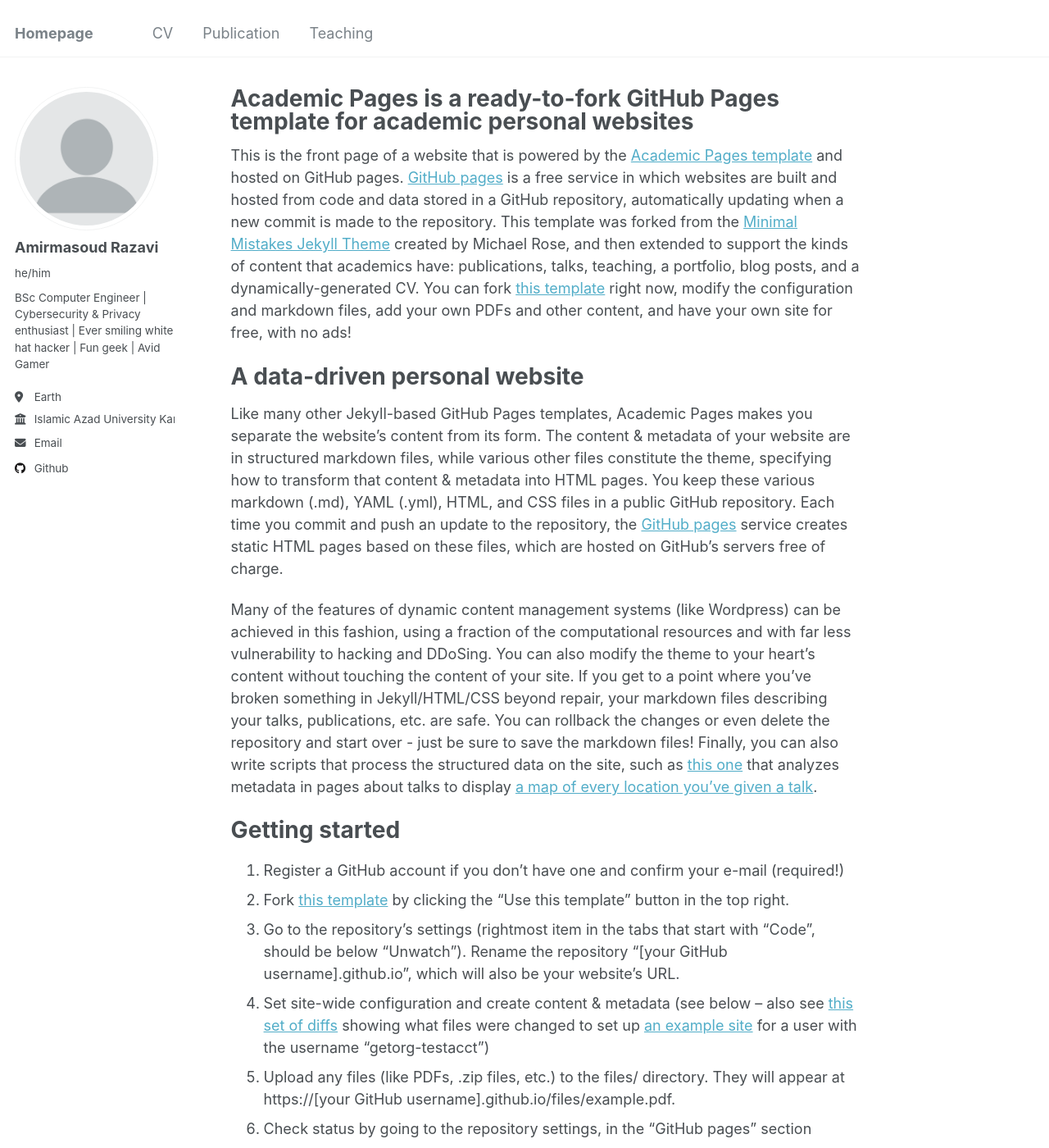
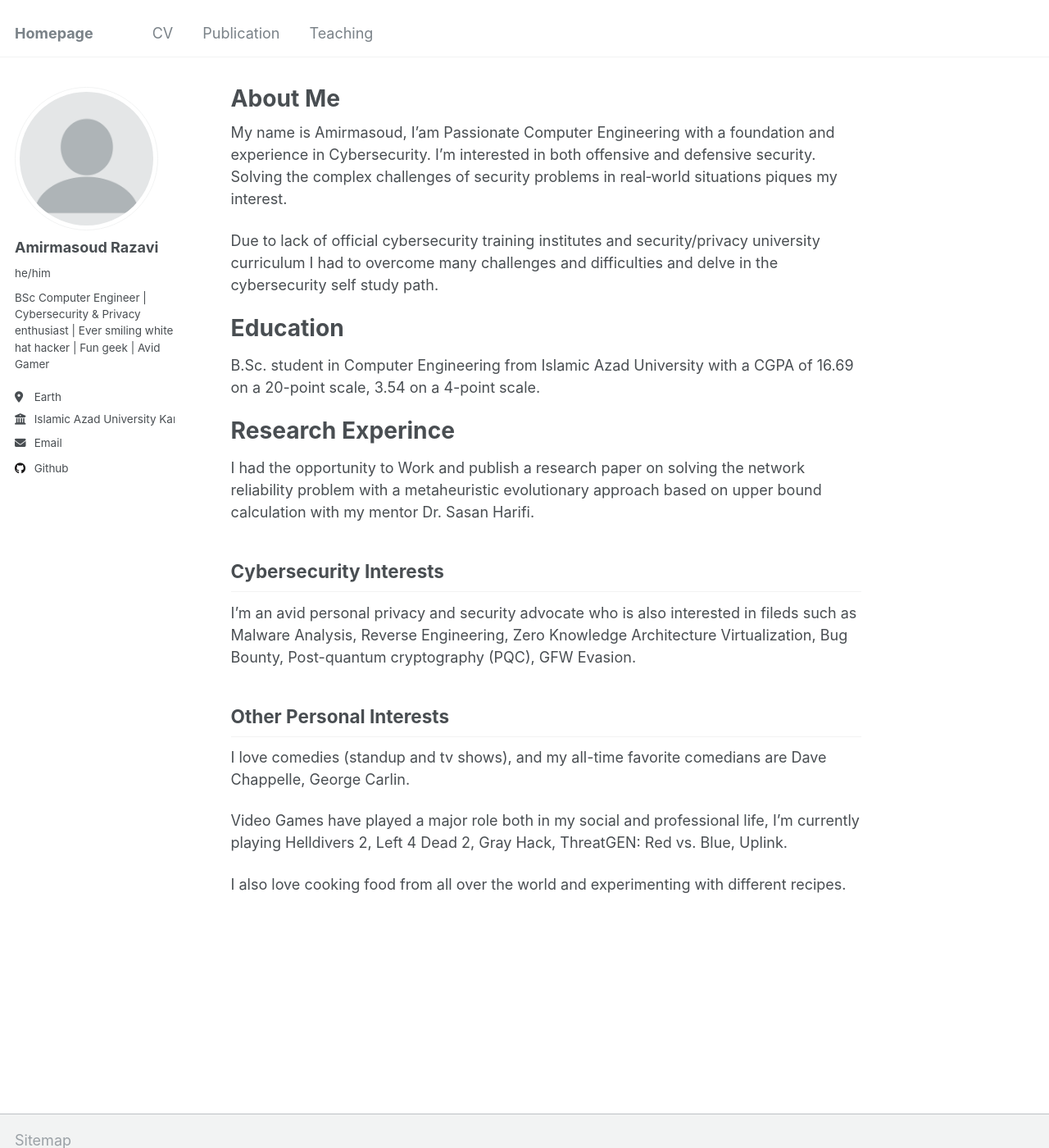
Before and after one commit to Amirmasoud-R/Portfolio, a Jekyll site: the page built from _pages/about.md, in a window 1280 px wide and 1400 px high. Shown: the whole window at 82% size. Built offline with Jekyll 4.4.1, drawn with Linux system fonts in a browser that asks for light colours; some of the changed text lies outside the part shown.

Commit message:
Update about.md

```diff
--- a/_pages/about.md
+++ b/_pages/about.md
@@ -1,49 +1,32 @@
 ---
 permalink: /
-title: "Academic Pages is a ready-to-fork GitHub Pages template for academic personal websites"
+title: "About Me"
 author_profile: true
 redirect_from:
   - /about/
   - /about.html
 ---
 
-This is the front page of a website that is powered by the [Academic Pages template](https://github.com/academicpages/academicpages.github.io) and hosted on GitHub pages. [GitHub pages](https://pages.github.com) is a free service in which websites are built and hosted from code and data stored in a GitHub repository, automatically updating when a new commit is made to the repository. This template was forked from the [Minimal Mistakes Jekyll Theme](https://mmistakes.github.io/minimal-mistakes/) created by Michael Rose, and then extended to support the kinds of content that academics have: publications, talks, teaching, a portfolio, blog posts, and a dynamically-generated CV. You can fork [this template](https://github.com/academicpages/academicpages.github.io) right now, modify the configuration and markdown files, add your own PDFs and other content, and have your own site for free, with no ads!
+My name is Amirmasoud, I'am Passionate Computer Engineering with a foundation and experience in Cybersecurity. I’m interested in both offensive and defensive security. Solving the complex challenges of security problems in real‑world situations piques my interest.
 
-A data-driven personal website
+Due to lack of official cybersecurity training institutes and security/privacy university curriculum I had to overcome many challenges and difficulties and delve in the cybersecurity self study path.
+
+Education
 ======
-Like many other Jekyll-based GitHub Pages templates, Academic Pages makes you separate the website's content from its form. The content & metadata of your website are in structured markdown files, while various other files constitute the theme, specifying how to transform that content & metadata into HTML pages. You keep these various markdown (.md), YAML (.yml), HTML, and CSS files in a public GitHub repository. Each time you commit and push an update to the repository, the [GitHub pages](https://pages.github.com/) service creates static HTML pages based on these files, which are hosted on GitHub's servers free of charge.
+B.Sc. student in Computer Engineering from Islamic Azad University with a CGPA of 16.69 on a 20-point scale, 3.54 on a 4-point scale.
 
-Many of the features of dynamic content management systems (like Wordpress) can be achieved in this fashion, using a fraction of the computational resources and with far less vulnerability to hacking and DDoSing. You can also modify the theme to your heart's content without touching the content of your site. If you get to a point where you've broken something in Jekyll/HTML/CSS beyond repair, your markdown files describing your talks, publications, etc. are safe. You can rollback the changes or even delete the repository and start over - just be sure to save the markdown files! Finally, you can also write scripts that process the structured data on the site, such as [this one](https://github.com/academicpages/academicpages.github.io/blob/master/talkmap.ipynb) that analyzes metadata in pages about talks to display [a map of every location you've given a talk](https://academicpages.github.io/talkmap.html).
+Research Experince
+======
+I had the opportunity to Work and publish a research paper on solving the network reliability problem with a metaheuristic evolutionary approach based on upper bound calculation with my mentor Dr. Sasan Harifi.
 
-Getting started
-======
-1. Register a GitHub account if you don't have one and confirm your e-mail (required!)
-1. Fork [this template](https://github.com/academicpages/academicpages.github.io) by clicking the "Use this template" button in the top right.
-1. Go to the repository's settings (rightmost item in the tabs that start with "Code", should be below "Unwatch"). Rename the repository "[your GitHub username].github.io", which will also be your website's URL.
-1. Set site-wide configuration and create content & metadata (see below -- also see [this set of diffs](http://archive.is/3TPas) showing what files were changed to set up [an example site](https://getorg-testacct.github.io) for a user with the username "getorg-testacct")
-1. Upload any files (like PDFs, .zip files, etc.) to the files/ directory. They will appear at https://[your GitHub username].github.io/files/example.pdf.
-1. Check status by going to the repository settings, in the "GitHub pages" section
+Cybersecurity Interests
+------
+I'm an avid personal privacy and security advocate who is also interested in fileds such as Malware Analysis, Reverse Engineering, Zero Knowledge Architecture Virtualization, Bug Bounty, Post-quantum cryptography (PQC), GFW Evasion.
 
-Site-wide configuration
+Other Personal Interests
 ------
-The main configuration file for the site is in the base directory in [_config.yml](https://github.com/academicpages/academicpages.github.io/blob/master/_config.yml), which defines the content in the sidebars and other site-wide features. You will need to replace the default variables with ones about yourself and your site's github repository. The configuration file for the top menu is in [_data/navigation.yml](https://github.com/academicpages/academicpages.github.io/blob/master/_data/navigation.yml). For example, if you don't have a portfolio or blog posts, you can remove those items from that navigation.yml file to remove them from the header.
+I love comedies (standup and tv shows), and my all-time favorite comedians are Dave Chappelle, George Carlin.
 
-Create content & metadata
-------
-For site content, there is one markdown file for each type of content, which are stored in directories like _publications, _talks, _posts, _teaching, or _pages. For example, each talk is a markdown file in the [_talks directory](https://github.com/academicpages/academicpages.github.io/tree/master/_talks). At the top of each markdown file is structured data in YAML about the talk, which the theme will parse to do lots of cool stuff. The same structured data about a talk is used to generate the list of talks on the [Talks page](https://academicpages.github.io/talks), each [individual page](https://academicpages.github.io/talks/2012-03-01-talk-1) for specific talks, the talks section for the [CV page](https://academicpages.github.io/cv), and the [map of places you've given a talk](https://academicpages.github.io/talkmap.html) (if you run this [python file](https://github.com/academicpages/academicpages.github.io/blob/master/talkmap.py) or [Jupyter notebook](https://github.com/academicpages/academicpages.github.io/blob/master/talkmap.ipynb), which creates the HTML for the map based on the contents of the _talks directory).
+Video Games have played a major role both in my social and professional life, I'm currently playing Helldivers 2, Left 4 Dead 2, Gray Hack, ThreatGEN: Red vs. Blue, Uplink.
 
-**Markdown generator**
-
-The repository includes [a set of Jupyter notebooks](https://github.com/academicpages/academicpages.github.io/tree/master/markdown_generator
-) that converts a CSV containing structured data about talks or presentations into individual markdown files that will be properly formatted for the Academic Pages template. The sample CSVs in that directory are the ones I used to create my own personal website at stuartgeiger.com. My usual workflow is that I keep a spreadsheet of my publications and talks, then run the code in these notebooks to generate the markdown files, then commit and push them to the GitHub repository.
-
-How to edit your site's GitHub repository
-------
-Many people use a git client to create files on their local computer and then push them to GitHub's servers. If you are not familiar with git, you can directly edit these configuration and markdown files directly in the github.com interface. Navigate to a file (like [this one](https://github.com/academicpages/academicpages.github.io/blob/master/_talks/2012-03-01-talk-1.md) and click the pencil icon in the top right of the content preview (to the right of the "Raw | Blame | History" buttons). You can delete a file by clicking the trashcan icon to the right of the pencil icon. You can also create new files or upload files by navigating to a directory and clicking the "Create new file" or "Upload files" buttons.
-
-Example: editing a markdown file for a talk
-![Editing a markdown file for a talk](/images/editing-talk.png)
-
-For more info
-------
-More info about configuring Academic Pages can be found in [the guide](https://academicpages.github.io/markdown/), the [growing wiki](https://github.com/academicpages/academicpages.github.io/wiki), and you can always [ask a question on GitHub](https://github.com/academicpages/academicpages.github.io/discussions). The [guides for the Minimal Mistakes theme](https://mmistakes.github.io/minimal-mistakes/docs/configuration/) (which this theme was forked from) might also be helpful.
+I also love cooking food from all over the world and experimenting with different recipes.
```
